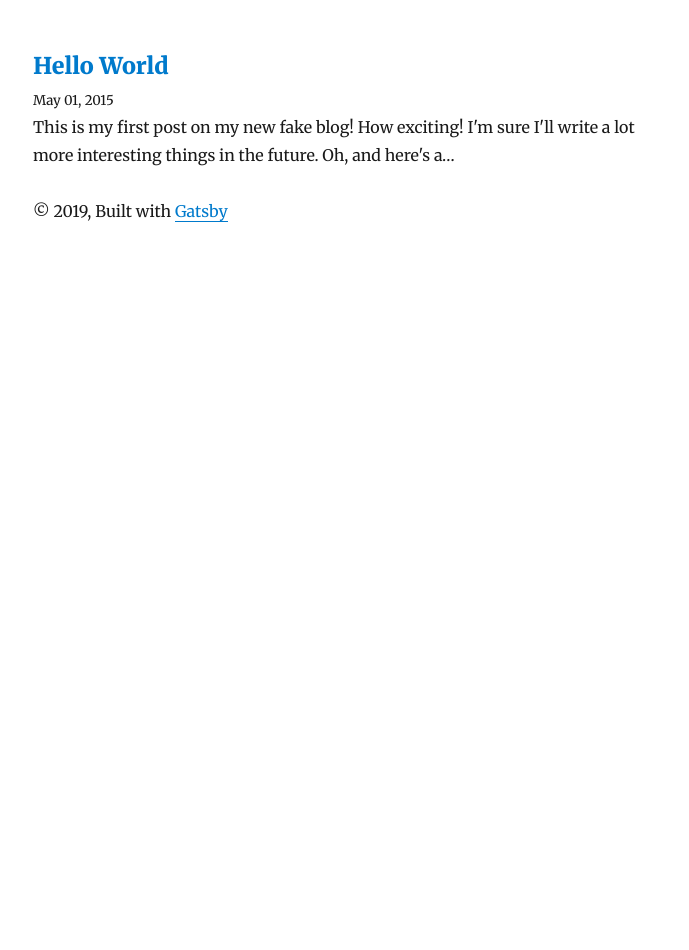
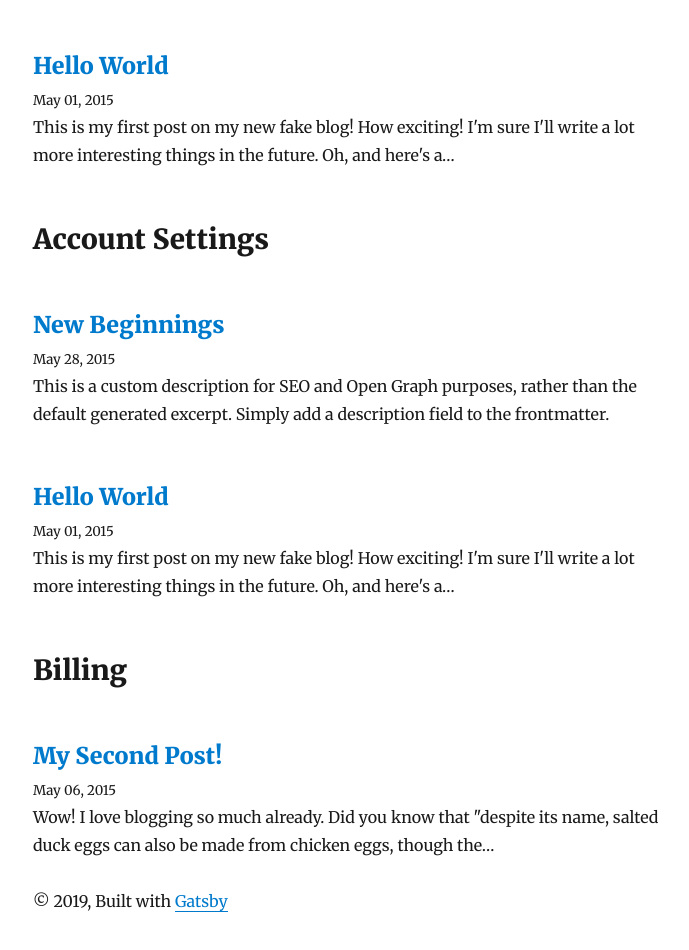
Before and after one commit to imedadel/knowsby, a Gatsby site: page / in a window 1280 px wide. Shown: the part 670-1620 px from the top of the page, without its empty margins (292-981 px from the left). Before the commit the page ends 937 px from the top, so only its background shows below. Built offline with nearby package versions, Linux system fonts and the light colour scheme; Gatsby itself is replaced by a stand-in of ours; some packages are replaced by stand-ins of ours.

Commit message:
✨ Add Lodash and Topics

```diff
--- a/content/blog/hello-world/index.md
+++ b/content/blog/hello-world/index.md
@@ -1,6 +1,8 @@
 ---
 title: Hello World
 date: "2015-05-01T22:12:03.284Z"
+featured: true
+topic: Account Settings
 ---
 
 This is my first post on my new fake blog! How exciting!
--- a/content/blog/hi-folks/index.md
+++ b/content/blog/hi-folks/index.md
@@ -2,6 +2,8 @@
 title: New Beginnings
 date: "2015-05-28T22:40:32.169Z"
 description: This is a custom description for SEO and Open Graph purposes, rather than the default generated excerpt. Simply add a description field to the frontmatter.
+featured: true
+topic: Account Settings
 ---
 
 Far far away, behind the word mountains, far from the countries Vokalia and
--- a/content/blog/my-second-post/index.md
+++ b/content/blog/my-second-post/index.md
@@ -1,6 +1,8 @@
 ---
 title: My Second Post!
 date: "2015-05-06T23:46:37.121Z"
+featured: false
+topic: Billing
 ---
 
 Wow! I love blogging so much already.
--- a/gatsby-config.js
+++ b/gatsby-config.js
@@ -53,6 +53,7 @@
         //trackingId: `ADD YOUR TRACKING ID HERE`,
       },
     },
+    `gatsby-plugin-lodash`,
     `gatsby-plugin-feed`,
     {
       resolve: `gatsby-plugin-manifest`,
--- a/package.json
+++ b/package.json
@@ -12,6 +12,7 @@
     "gatsby-image": "^2.0.35",
     "gatsby-plugin-feed": "^2.1.0",
     "gatsby-plugin-google-analytics": "^2.0.18",
+    "gatsby-plugin-lodash": "^3.0.5",
     "gatsby-plugin-manifest": "^2.0.25",
     "gatsby-plugin-offline": "^2.0.25",
     "gatsby-plugin-react-helmet": "^3.0.11",
@@ -25,6 +26,7 @@
     "gatsby-source-filesystem": "^2.0.28",
     "gatsby-transformer-remark": "^2.3.8",
     "gatsby-transformer-sharp": "^2.1.17",
+    "lodash": "^4.17.11",
     "prismjs": "^1.16.0",
     "react": "^16.8.6",
     "react-dom": "^16.8.6",
--- a/src/pages/index.js
+++ b/src/pages/index.js
@@ -5,12 +5,22 @@
 import Layout from "../components/layout"
 import SEO from "../components/seo"
 import { rhythm } from "../utils/typography"
+import _ from "lodash"
 
 class BlogIndex extends React.Component {
   render() {
     const { data } = this.props
     const siteTitle = data.site.siteMetadata.title
     const posts = data.allMarkdownRemark.edges
+    let topics = []
+    // Iterate through each post, putting all found tags into `tags`
+    _.each(posts, edge => {
+      if (_.get(edge, "node.frontmatter.topic")) {
+        topics = topics.concat(edge.node.frontmatter.topic)
+      }
+    })
+    // Eliminate duplicate tags
+    topics = _.uniq(topics)
 
     return (
       <Layout location={this.props.location} title={siteTitle}>
@@ -41,6 +51,35 @@
             </div>
           )
         })}
+        {topics.map(topic => (
+          <>
+            <h2>{topic}</h2>
+            {posts.map(({ node }) => {
+              const title = node.frontmatter.title || node.fields.slug
+              if (node.frontmatter.topic == topic) {
+                return (
+                  <div key={node.fields.slug}>
+                    <h3
+                      style={{
+                        marginBottom: rhythm(1 / 4),
+                      }}
+                    >
+                      <Link style={{ boxShadow: `none` }} to={node.fields.slug}>
+                        {title}
+                      </Link>
+                    </h3>
+                    <small>{node.frontmatter.date}</small>
+                    <p
+                      dangerouslySetInnerHTML={{
+                        __html: node.frontmatter.description || node.excerpt,
+                      }}
+                    />
+                  </div>
+                )
+              }
+            })}
+          </>
+        ))}
       </Layout>
     )
   }
@@ -66,6 +105,7 @@
             date(formatString: "MMMM DD, YYYY")
             title
             description
+            topic
           }
         }
       }
```
Also changed, not shown: 1 other file.
